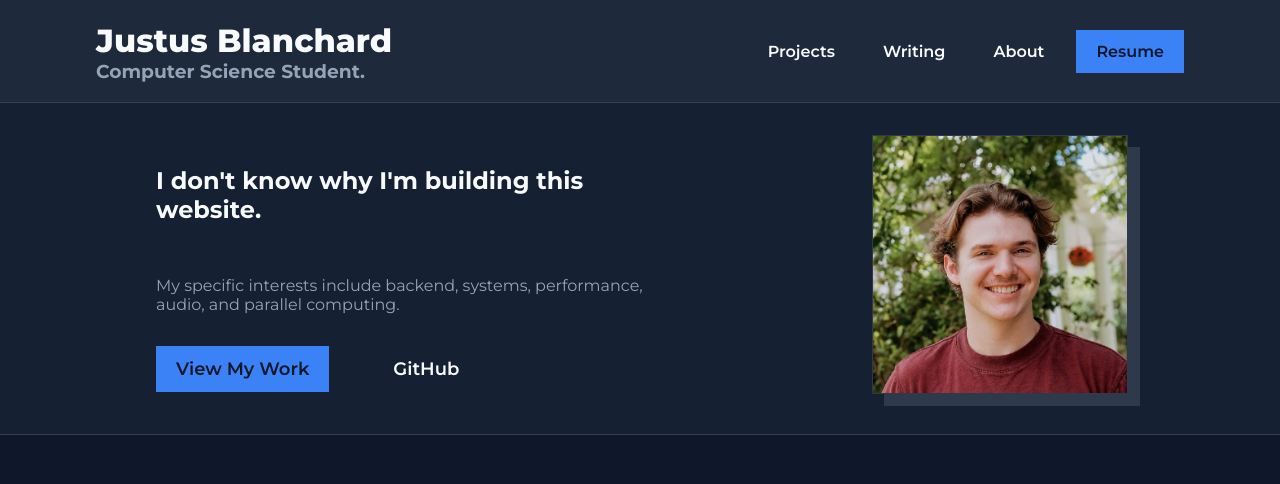
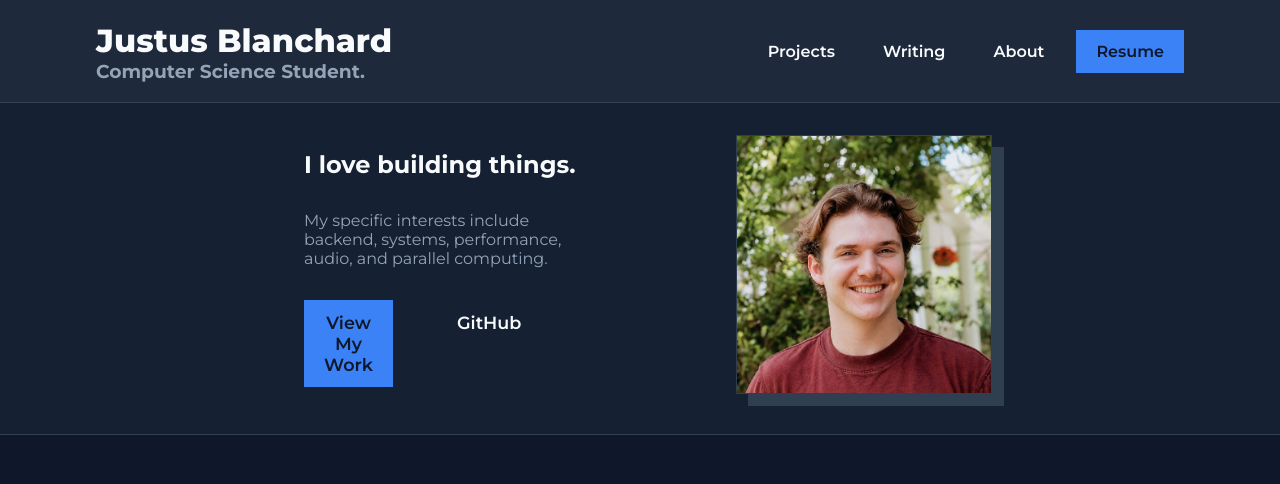
Before and after one commit to JustBland/justus-blanchard-website, a React (Vite) app in the folder justbland-website/: page / in a window 1280 px wide. Shown: the top 484 px of the page. Built offline with nearby package versions, Linux system fonts and the light colour scheme.

Commit message:
Adjusted Hero styling for readability

```diff
--- a/justbland-website/src/components/Hero.css
+++ b/justbland-website/src/components/Hero.css
@@ -8,10 +8,10 @@
 
 .hero-container {
     width: min(1200px, calc(100% - 3rem));
-    margin-left: auto;
-    margin-right: auto;
-    display: grid;
-    grid-template-columns: 1.5fr 1fr;
+    margin: auto;
+    display: flex;
+    justify-content: center;
+    gap: 10vw;
     place-items: center;
 }
 
@@ -19,9 +19,13 @@
     display: flex;
     flex-direction: column;
     padding: 1rem;
-    max-width: 520px;
+    max-width: 25vw;
     text-align: left;
     justify-self: center;
+}
+
+.hero-text h1 {
+    margin: 0;
 }
 
 .hero-button-container {
@@ -32,7 +36,7 @@
 }
 
 .hero-button {
-    font-size: 18px;
+    font-size: 1.1rem;
     color: var(--text);
     padding: 0.75rem 1rem;
     text-decoration: none;
@@ -47,7 +51,7 @@
 .work-button {
     background: var(--accent);
     color: var(--bg);
-    font-size: 18px;
+    font-size: 1.1rem;
     padding: 0.75rem 1.25rem;
     border: none;
     text-decoration: none;
@@ -68,5 +72,5 @@
     margin-bottom: 2.5rem;
     border: 1px solid var(--border);
     box-shadow: 12px 12px var(--border);
-    filter: brightness(90%);
+    filter: brightness(95%);
 }
--- a/justbland-website/src/components/Hero.tsx
+++ b/justbland-website/src/components/Hero.tsx
@@ -7,7 +7,7 @@ function Hero() {
         <div className='hero'>
             <div className='hero-container'>
                 <div className='hero-text'>
-                    <h1>I don't know why I'm building this website.</h1>
+                    <h1>I love building things.</h1>
                     <p>My specific interests include backend, systems, performance, audio, and parallel computing.</p>
                     <div className='hero-button-container'>
                         <Link to='/projects' className='work-button'>
```
